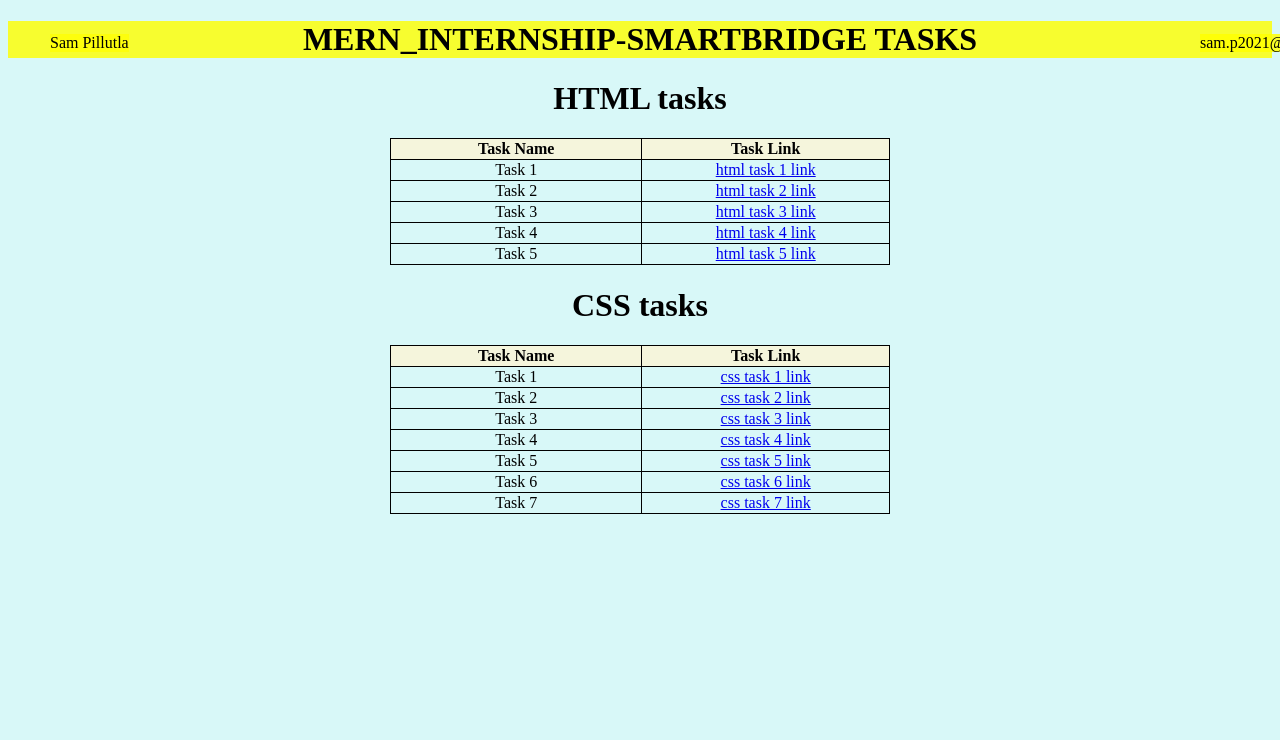
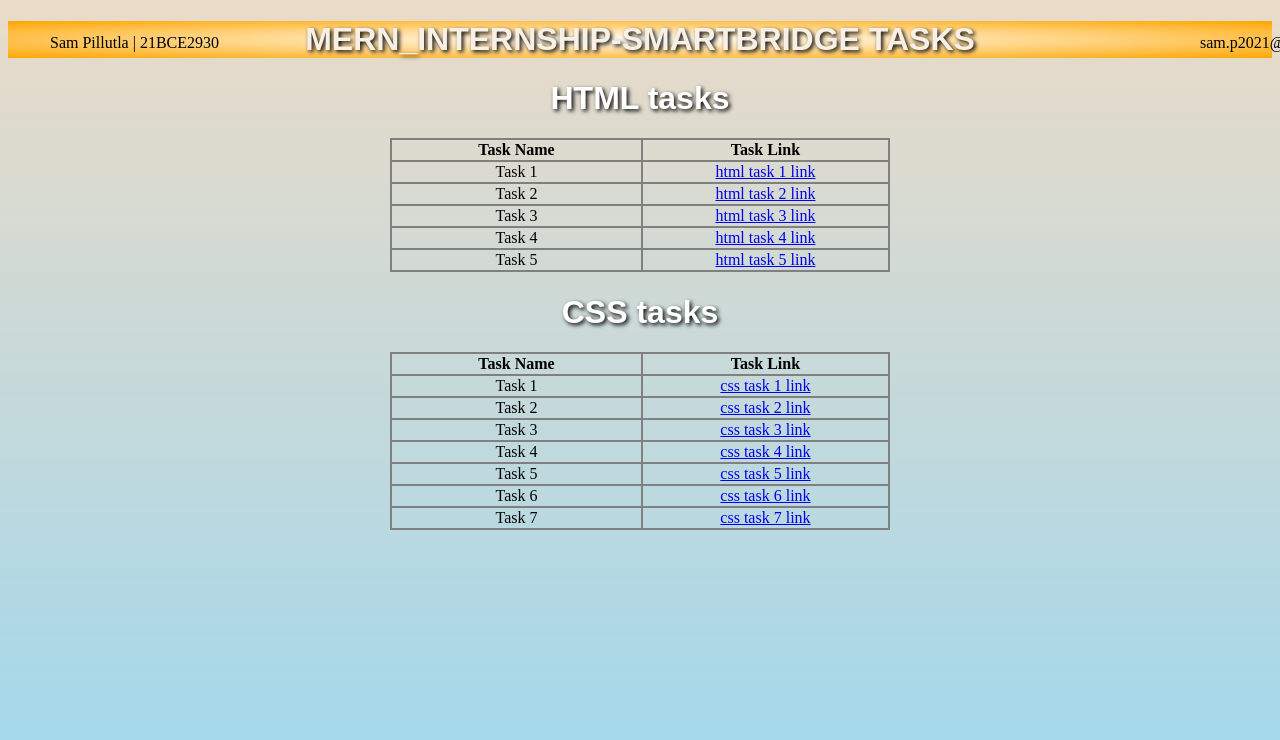
Before and after one commit to sam-pillutla/MERN_TASK_html-css, a plain HTML site: page index.html in a window 1280 px wide. Shown: the top 740 px of the page. Drawn offline with Linux system fonts and the light colour scheme.

Commit message:
Add files via upload

```diff
--- a/index.html
+++ b/index.html
@@ -1,7 +1,7 @@
 <!DOCTYPE html>
 <html lang="en">
   <head>
-    <title>Document</title>
+    <title>INDEX PAGE</title>
     <style>
       h1 {
         text-align: center;
@@ -10,24 +10,37 @@
       tr,
       td,
       th {
-        border: 1px solid black;
+        border: 2px solid black;
         border-collapse: collapse;
         width: 500px;
         text-align: center;
+        border-color:gray;
       }
       table {
         margin-left: auto;
         margin-right: auto;
       }
-      th{
-        background-color: beige;
+      #grad1 {
+        height:800px;
+        background-color:white;
+        background-image: linear-gradient(#EADBC8,#87cfebd2);
+      }
+      h1{
+        color: white;
+        text-shadow: 2px 2px 4px #000000;
+        font-family: Arial, Helvetica, sans-serif;
+      }
+      #mainh1{
+        background-image: radial-gradient(white,#ffa600ed);
+        background-color: orange;
+        color:#F8F0E5;
       }
     </style>
   </head>
-  <body style="background-color: rgb(216, 248, 248);">
-    <h1 style="background-color: rgba(255, 255, 0, 0.806);text-align: center;">MERN_INTERNSHIP-SMARTBRIDGE TASKS</h1>
-    <p style="background-color: rgba(255, 255, 0, 0.729);text-align: center;position:absolute;top:18px;left:50px">Sam Pillutla</p>
-    <p style="background-color: rgba(255, 255, 0, 0.839);text-align: center;position:absolute;top:18px;left:1200px">sam.p2021@vitstudent.ac.in</p>
+  <body id="grad1">
+    <h1 id="mainh1">MERN_INTERNSHIP-SMARTBRIDGE TASKS</h1>
+    <p style="text-align: center;position:absolute;top:18px;left:50px">Sam Pillutla  |  21BCE2930</p>
+    <p style="text-align: center;position:absolute;top:18px;left:1200px">sam.p2021@vitstudent.ac.in</p>
     <h1>HTML tasks</h1>
     <table>
       <tr>
```
Also changed, not shown: TASK2.html (+7 -2 lines), profile.png (added).
